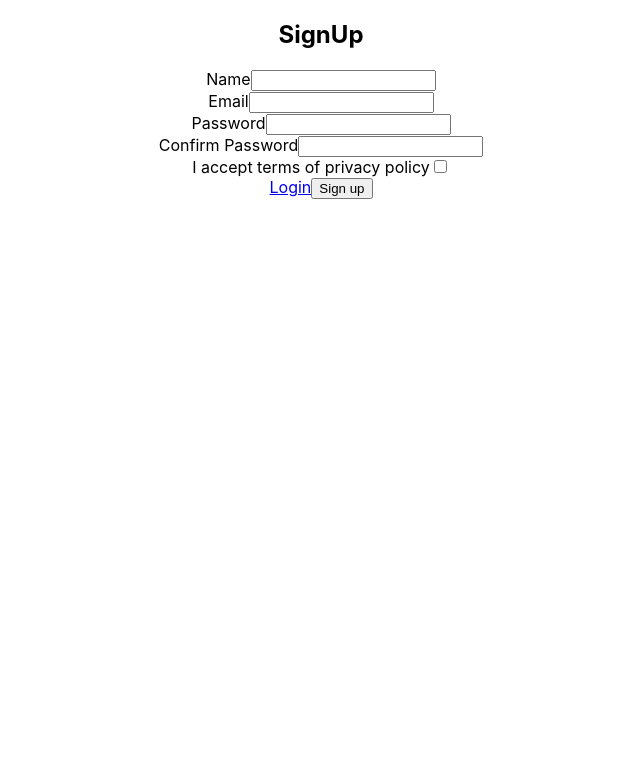
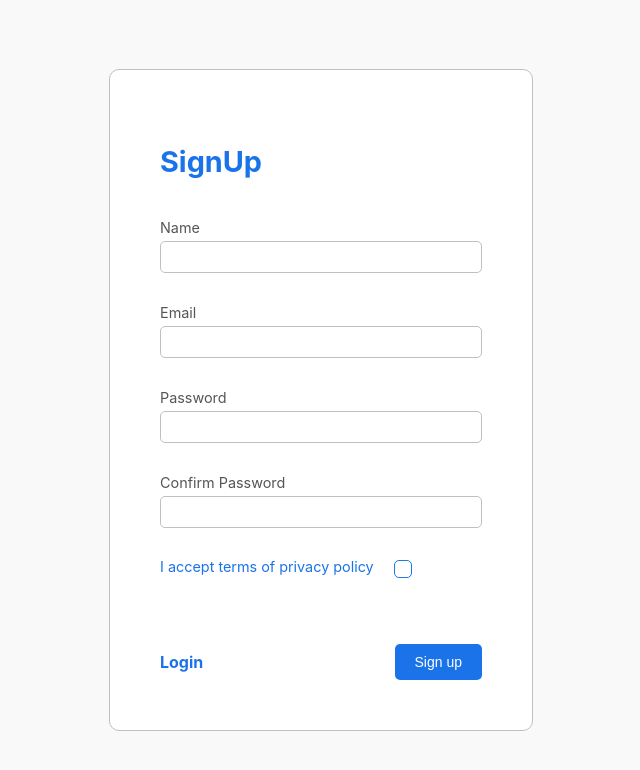
Before and after one commit to kiana-st/sign-up, a React (Create React App) app: page / in a window 1280 px wide. Shown: the top 770 px of the page, without its empty margins (319-959 px from the left). Built offline with nearby package versions, Linux system fonts and the light colour scheme.

Commit message:
add style

```diff
--- a/src/components/SignUp.js
+++ b/src/components/SignUp.js
@@ -1,107 +1,154 @@
-import React, {useEffect, useState} from 'react';
-import {validate} from "./validate";
+import React, { useEffect, useState } from "react";
+import { validate } from "./validate";
 
-import {ToastContainer} from "react-toastify";
-import {notify} from "./toast";
+import { ToastContainer } from "react-toastify";
+import { notify } from "./toast";
 import "react-toastify/dist/ReactToastify.css";
-
+import styles from "./SignUp.module.css";
 const SignUp = () => {
   const [data, setData] = useState({
     name: "",
     email: "",
     password: "",
     confirmPassword: "",
-        isAccepted: "false"
+    isAccepted: "false",
   });
 
   const [errors, setErrors] = useState({});
   const [touched, setTouched] = useState({});
 
-
   useEffect(() => {
-
-        setErrors(validate(data))
-
-    }, [data, touched])
+    setErrors(validate(data));
+  }, [data, touched]);
 
   const changeHandler = (e) => {
     if (e.target.name === "isAccepted") {
-
-            setData({...data, [e.target.name]: e.target.checked})
+      setData({ ...data, [e.target.name]: e.target.checked });
     } else {
-
-            setData({...data, [e.target.name]: e.target.value})
+      setData({ ...data, [e.target.name]: e.target.value });
     }
-    }
+  };
 
   const focusHandler = (e) => {
-        setTouched({...touched, [e.target.name]: true})
-    }
+    setTouched({ ...touched, [e.target.name]: true });
+  };
 
   const submitHandler = (e) => {
-        e.preventDefault()
+    e.preventDefault();
     if (!Object.keys(errors).length) {
-            notify("you signed in successfully", "success")
+      notify("you signed up successfully", "success");
     } else {
-            notify("Invalid data!", "error")
+      notify("Invalid data!", "error");
       setTouched({
         name: true,
         email: true,
         password: true,
         confirmPassword: true,
         isAccepted: true,
-            })
+      });
     }
-    }
+  };
 
   return (
-        <div>
-            <form onSubmit={submitHandler}>
-                <h2>SignUp</h2>
-                <div>
+    <div className={styles.container}>
+      <form onSubmit={submitHandler} className={styles.formContainer}>
+        <h2 className={styles.header}>SignUp</h2>
+
+        <div className={styles.formField}>
           <label>Name</label>
-                    <input value={data.name} type="text" name="name" onChange={changeHandler} onFocus={focusHandler}/>
+          <input
+            className={
+              errors.name && touched.name
+                ? styles.uncompleted
+                : styles.formInput
+            }
+            value={data.name}
+            type="text"
+            name="name"
+            onChange={changeHandler}
+            onFocus={focusHandler}
+          />
           {errors.name && touched.name && <span>{errors.name}</span>}
         </div>
 
-                <div>
+        <div className={styles.formField}>
           <label>Email</label>
-                    <input value={data.email} type="text" name="email" onChange={changeHandler} onFocus={focusHandler}/>
+          <input
+            className={
+              errors.email && touched.email
+                ? styles.uncompleted
+                : styles.formInput
+            }
+            value={data.email}
+            type="text"
+            name="email"
+            onChange={changeHandler}
+            onFocus={focusHandler}
+          />
           {errors.email && touched.email && <span>{errors.email}</span>}
-
         </div>
 
-                <div>
+        <div className={styles.formField}>
           <label>Password</label>
-                    <input value={data.password} type="password" name="password" onChange={changeHandler}
-                           onFocus={focusHandler}/>
-                    {errors.password && touched.password && <span>{errors.password}</span>}
-
+          <input
+            className={
+              errors.password && touched.password
+                ? styles.uncompleted
+                : styles.formInput
+            }
+            value={data.password}
+            type="password"
+            name="password"
+            onChange={changeHandler}
+            onFocus={focusHandler}
+          />
+          {errors.password && touched.password && (
+            <span>{errors.password}</span>
+          )}
         </div>
 
-                <div>
+        <div className={styles.formField}>
           <label>Confirm Password</label>
-                    <input value={data.confirmPassword} type="password" name="confirmPassword" onChange={changeHandler}
-                           onFocus={focusHandler}/>
-                    {errors.confirmPassword && touched.confirmPassword && <span>{errors.confirmPassword}</span>}
-
+          <input
+            className={
+              errors.confirmPassword && touched.confirmPassword
+                ? styles.uncompleted
+                : styles.formInput
+            }
+            value={data.confirmPassword}
+            type="password"
+            name="confirmPassword"
+            onChange={changeHandler}
+            onFocus={focusHandler}
+          />
+          {errors.confirmPassword && touched.confirmPassword && (
+            <span>{errors.confirmPassword}</span>
+          )}
         </div>
 
-                <div>
+        <div className={styles.formField}>
+          <div className={styles.checkBoxContainer}>
             <label>I accept terms of privacy policy</label>
-                    <input value={data.isAccepted} type="checkbox" name="isAccepted" onChange={changeHandler}
-                           onFocus={focusHandler}/>
-                    {errors.isAccepted && touched.isAccepted && <span>{errors.isAccepted}</span>}
-
+            <input
+              value={data.isAccepted}
+              type="checkbox"
+              name="isAccepted"
+              onChange={changeHandler}
+              onFocus={focusHandler}
+            />
+          </div>
+          {errors.isAccepted && touched.isAccepted && (
+            <span>{errors.isAccepted}</span>
+          )}
         </div>
 
-                <div>
+        <div className={styles.formButtons}>
           <a href="#">Login</a>
           <button type="submit">Sign up</button>
         </div>
       </form>
 
-            <ToastContainer/>
+      <ToastContainer />
     </div>
   );
 };
--- /dev/null
+++ b/src/components/SignUp.module.css
@@ -0,0 +1,164 @@
+.container {
+  display: flex;
+  justify-content: center;
+  background-color: #f9f9f9;
+  min-height: 100vh;
+  align-items: center;
+}
+
+.formContainer {
+  border: 1px solid silver;
+  width: fit-content;
+  padding: 50px;
+  margin: 50px;
+  border-radius: 10px;
+  height: fit-content;
+  background-color: #fff;
+}
+
+.header {
+  text-align: left;
+  margin-bottom: 40px;
+  font-size: 1.8rem;
+  color: #1a73e8;
+}
+
+.formField {
+  display: flex;
+  flex-direction: column;
+  margin-bottom: 10px;
+  height: 75px;
+}
+
+.formField label {
+  text-align: left;
+  margin-bottom: 5px;
+  color: rgb(85, 85, 85);
+  font-size: 0.9rem;
+}
+
+.formInput {
+    width: 300px;
+    height: 30px;
+    border-radius: 5px;
+    padding: 0px 10px;
+    border:1px solid silver;
+    transition: all 0.2s ease-in;
+}
+
+.uncompleted {
+    width: 300px;
+    height: 30px;
+    border-radius: 5px;
+    padding: 0px 10px;
+    border:1px solid red;
+    transition: all 0.2s ease-in;
+}
+
+.formInput:focus,
+.uncompleted:focus {
+    outline: none;
+    line-height: 30px;
+    height: 30px;
+    border: 1px solid #1a73e8;
+}
+
+.formField span {
+  height: 10px;
+  text-align: left;
+  margin-top: 5px;
+  width: fit-content;
+  font-size: 0.7rem;
+  color: red;
+  line-height: 10px;
+  padding: 2px 3px;
+  border-radius: 3px;
+  background-color: rgba(255, 0, 0, 0.175);
+}
+
+.checkBoxContainer {
+    display: flex;
+    font-size: 0.85rem;
+    flex-direction: row !important;
+    align-items: center;
+    height: 20px !important;
+    text-align: center;
+}
+
+.formField:nth-child(6) label {
+    color: #1a73e8;
+}
+
+input[type="checkbox"] {
+    margin-left: 20px;
+    width: 18px;
+    height: 18px;
+    border:1px solid #1a79e8;
+    appearance: none;
+    border-radius: 5px;
+    transition: all 0.2s ease-in;
+}
+
+input[type="checkbox"]:checked {
+    width: 18px;
+    height: 18px;
+    background-color:  #1a79e8;
+    border-radius: 50%;
+}
+
+input[type="checkbox"]:focus {
+    width: 18px;
+    height: 18px;
+    outline: none;
+    border:2px solid #004aaa;
+
+}
+
+.formButtons {
+    display: flex;
+    justify-content: space-between;
+    align-items: center;
+}
+
+.formButtons button {
+    background-color: #1a73e8;
+    padding: 10px 20px;
+    color:#fff;
+    border-radius: 5px;
+    border:none;
+    font-size: 0.875rem;
+    font-weight: 500;
+    transition: all 0.1s ease-in;
+    cursor: pointer;
+}
+
+.formButtons button:hover{
+    background-color: #004aaa;
+}
+
+.formButtons a {
+    color:#1a73e8;
+    text-decoration: none;
+    transition: all 0.1s ease-in;
+    font-weight: 700;
+}
+
+.formButtons a:hover {
+    color : #004aaa;
+}
+
+@media (max-width: 440px) {
+    .formContainer{
+        padding: 20px;
+        margin: 50px 20px;
+    }
+    .formContainer {
+        width: 90%;
+    }
+    .formInput {
+        width: 90%;
+    }
+    .uncompleted {
+        width: 90%;
+    }
+}
```
Lines whose indentation alone changed are shown as unchanged.
